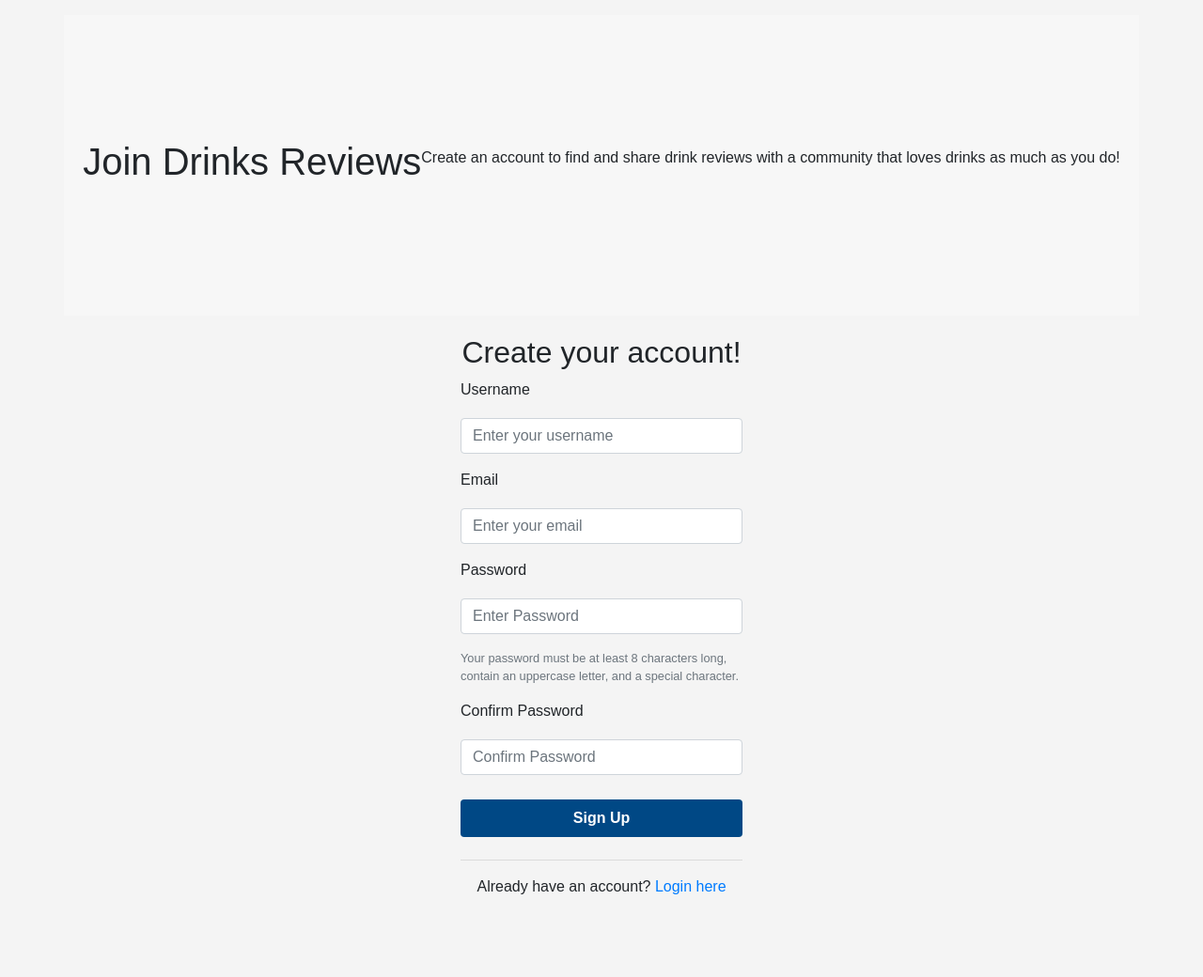
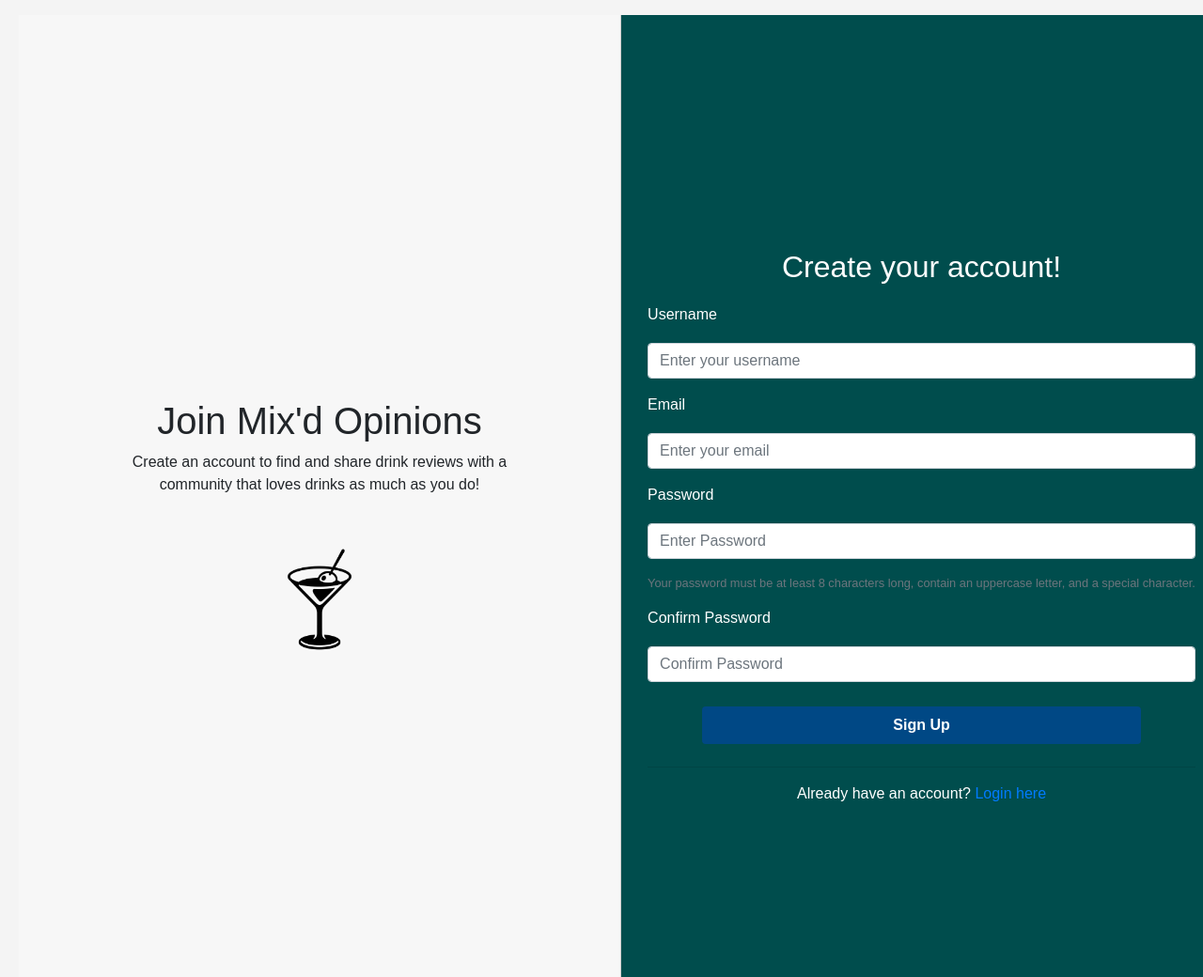
Before and after one commit to skiYur/CITS3403, a Flask app: page /sign-up in a window 1280 px wide. Shown: the part 66-1106 px from the top of the page at 94% size. Run offline with Flask 3, Linux system fonts and the light colour scheme; some libraries are stand-ins or nearby versions.

Commit message:
signup page format

```diff
--- a/app/static/css/Project.css
+++ b/app/static/css/Project.css
@@ -11,8 +11,11 @@ html, body {
 
 /* Navigation bar settings */
 .navbar-nav {
-    background-color: #FFFFFF;
+    background-color: #FFFF;
 }
+
+
+
 
 /* Content settings */
 .container-fluid {
@@ -79,7 +82,8 @@ input, .btn {
     border-color: #bd2130;
 }
 
-/* Add to your CSS file (e.g., static/css/style.css) */
+
+
 .avatar-img-small {
     width: 30px;
     height: 30px;
@@ -103,6 +107,10 @@ input, .btn {
     background-color: orange;
     color: white;
 }
+
+
+
+
 
 
 
@@ -229,8 +237,12 @@ input, .btn {
 
 
 
+
+
+
+
 /*LOGIN PAGE CSS*/
-/* Container for the login page */
+/* Container for the login and signup pages */
 .container-fluid {
     display: flex;
     height: 100vh;
@@ -252,7 +264,6 @@ input, .btn {
     background-color: #f7f7f7;
     padding: 20px;
     text-align: center;
-    height: 100%;
 }
 
 .welcome-text {
@@ -261,26 +272,27 @@ input, .btn {
 
 .drink-logo {
     margin-top: 20px;
-    width: 200px; /* Adjust the logo size */
+    width: 150px; /* Adjust the logo size */
 }
 
-/* Right side login container */
-.login-container {
+/* Right side login and signup containers */
+.login-container, .signup-container {
     display: flex;
     align-items: center;
     justify-content: center;
     flex-direction: column;
     background-color: #004d4d;
     padding: 20px;
-    color: rgb(255, 255, 255);
+    color: white;
     height: 100%;
 }
 
-.login-container h2 {
+.login-container h2, .signup-container h2 {
     margin-bottom: 20px;
 }
 
 /* Divider */
-.welcome-container + .login-container {
-    border-left: 1px solid #004d4d;;
+.welcome-container + .login-container,
+.welcome-container + .signup-container {
+    border-left: 1px solid #ccc;
 }
--- a/app/templates/login.html
+++ b/app/templates/login.html
@@ -8,7 +8,7 @@
         <!-- Left Side - Welcome Message and Logo -->
         <div class="col-md-6 welcome-container">
             <div class="welcome-text">
-                <h1>Welcome to Drinks Reviews</h1>
+                <h1>Welcome to Mix'd Opinions</h1>
                 <p>Find and share drink reviews with a community that loves drinks as much as you do!</p>
                 <img src="{{ url_for('static', filename='images/drink_logo.png') }}" alt="Drink Logo" class="drink-logo">
             </div>
--- a/app/templates/sign_up.html
+++ b/app/templates/sign_up.html
@@ -2,13 +2,19 @@
 {% block title %}Sign Up{% endblock %}
 
 {% block content %}
-<div class="signuppage-container form-container">
-    <div class="welcome-container" style="text-align:center; margin-bottom: 20px;">
-        <h1>Join Drinks Reviews</h1>
+<div class="container-fluid">
+    <div class="row no-gutters">
+        <!-- Left Side - Welcome Message and Logo -->
+        <div class="col-md-6 welcome-container">
+            <div class="welcome-text">
+                <h1>Join Mix'd Opinions</h1>
                 <p>Create an account to find and share drink reviews with a community that loves drinks as much as you do!</p>
+                <img src="{{ url_for('static', filename='images/drink_logo.png') }}" alt="Drink Logo" class="drink-logo">
+            </div>
         </div>
 
-    <div class="signup-container">
+        <!-- Right Side - Sign Up Form -->
+        <div class="col-md-6 signup-container">
             <h2 class="text-center">Create your account!</h2>
             {% with messages = get_flashed_messages(with_categories=true) %}
                 {% if messages %}
@@ -48,6 +54,7 @@
             </form>
         </div>
     </div>
+</div>
 
 <script>
 document.getElementById('sign-up-form').addEventListener('submit', function(event) {
```
Also changed, not shown: app/static/css/popular_reviews.css (deleted, +0 -59 lines), instance/database.db. Lines whose indentation alone changed are shown as unchanged.
